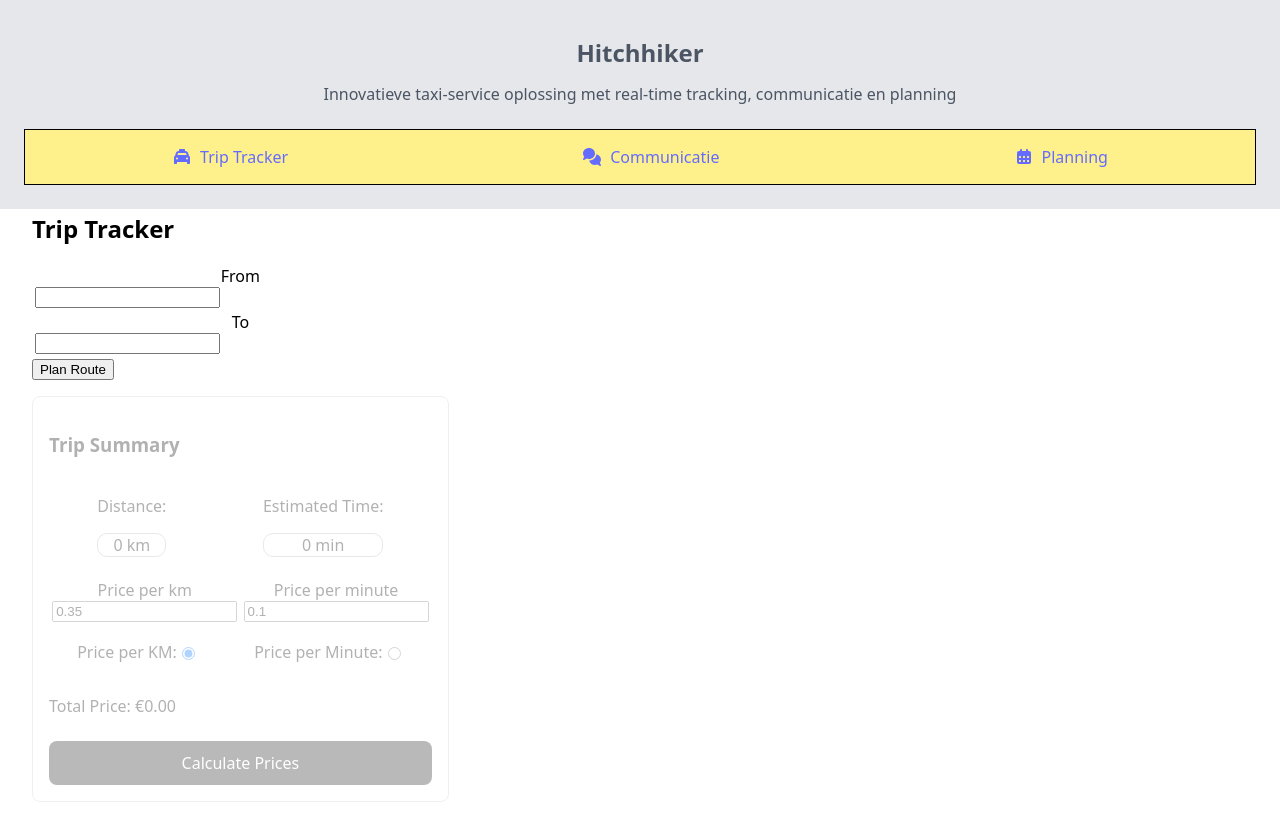
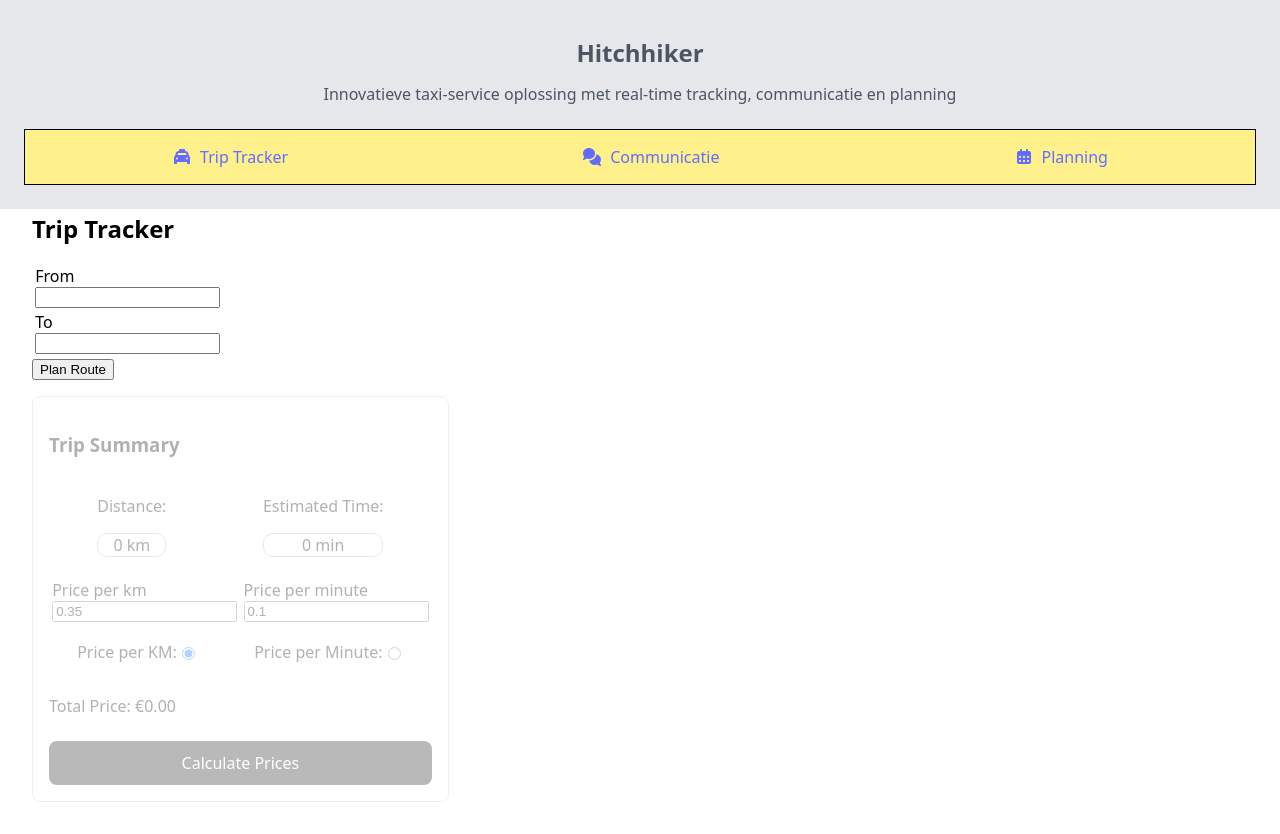
Before and after one commit to JakevdKolk/Hackaton-2-Hitch-tracker, a React (Vite) app in the folder HitchTracker/: page /trip-tracker in a window 1280 px wide. Built offline with nearby package versions, Linux system fonts and the light colour scheme.

Commit message:
last styling changes

```diff
--- a/HitchTracker/src/App.css
+++ b/HitchTracker/src/App.css
@@ -76,12 +76,13 @@ button:focus-visible {
   border-radius: 10px;
 }
 
-#wrapper *{
- display: flex;
-	justify-content: center;
-	align-items: center;
-	align-content: center;
+#wrapper *:not(label) {
+  display: flex;
+  justify-content: center;
+  align-items: center;
+  align-content: center;
 }
+
 
 
 #price button {
```
